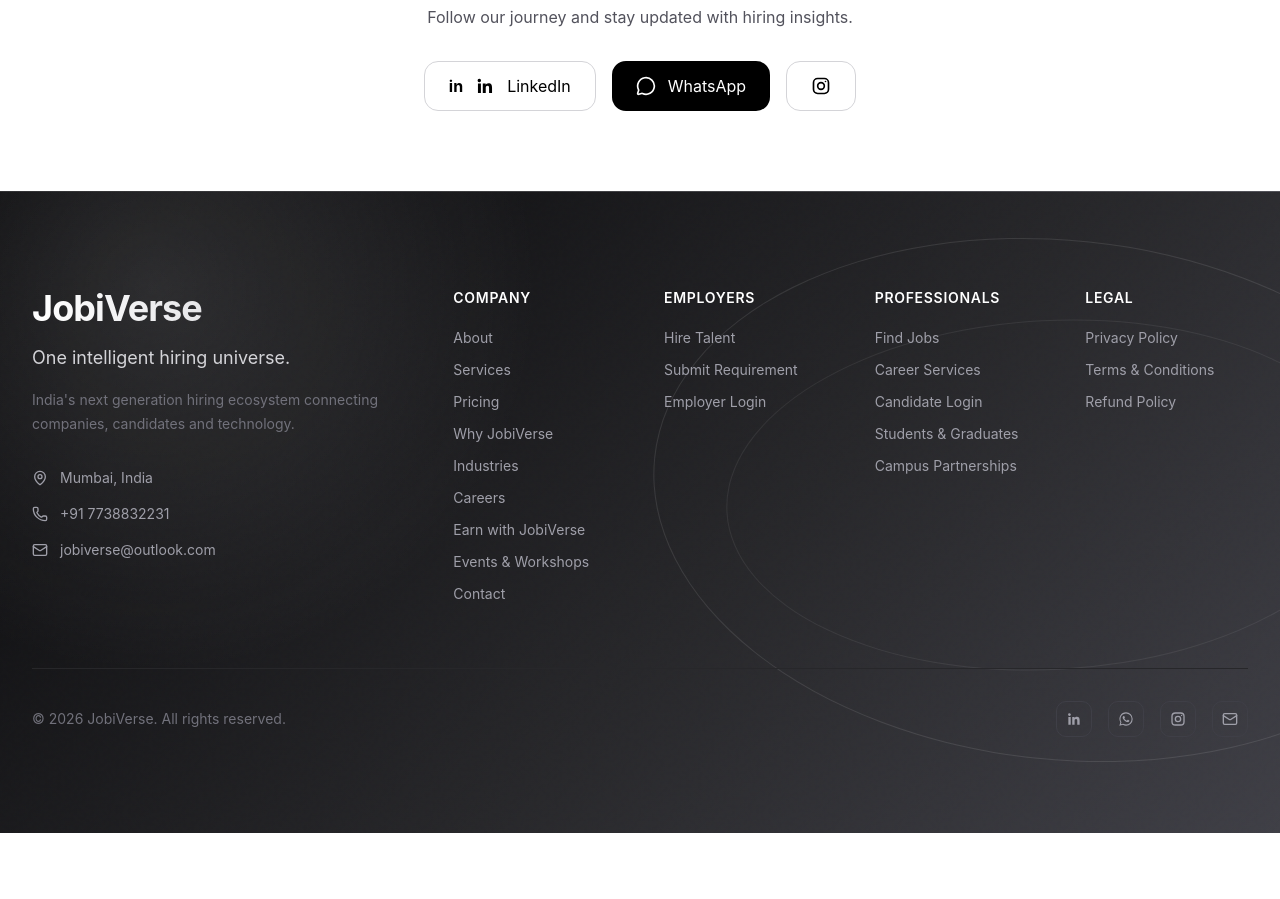
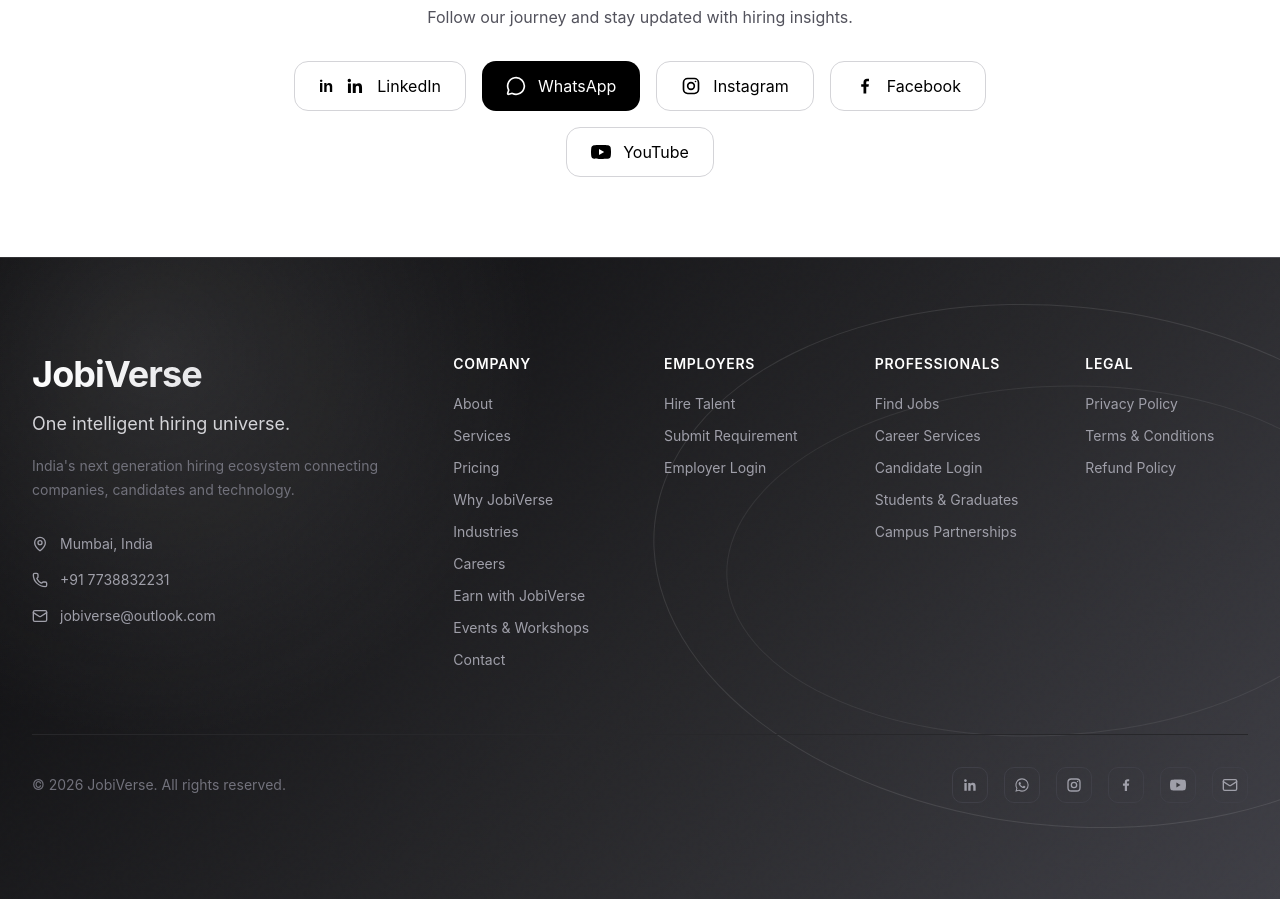
Before and after one commit to jobiverse2026/jobiverse, a Next.js app: page /contact in a window 1280 px wide. Shown: the part 1800-2699 px from the top of the page. Before the commit the page ends 2633 px from the top, so only its background shows below. Built offline with nearby package versions, Linux system fonts and the light colour scheme; no server answers.

Commit message:
fix: harden admin access and add social channels

```diff
--- a/app/admin/layout.tsx
+++ b/app/admin/layout.tsx
@@ -1,13 +1,28 @@
 import type { ReactNode } from "react";
+import { redirect } from "next/navigation";
 
 import AdminShell from "@/components/admin/AdminShell";
+import { requireRole } from "@/lib/auth/authorization";
 
 type AdminLayoutProps = {
   children: ReactNode;
 };
 
-export default function AdminLayout({
+export default async function AdminLayout({
   children,
 }: AdminLayoutProps) {
+  let authorized = false;
+
+  try {
+    await requireRole(["admin"]);
+    authorized = true;
+  } catch {
+    authorized = false;
+  }
+
+  if (!authorized) {
+    redirect("/login/admin?access=denied");
+  }
+
   return <AdminShell>{children}</AdminShell>;
 }
--- a/app/contact/page.tsx
+++ b/app/contact/page.tsx
@@ -8,7 +8,7 @@
   UserRound,
   MessageCircle,
 } from "lucide-react";
-import { InstagramIcon, LinkedInIcon } from "@/components/common/social-icons";
+import { FacebookIcon, InstagramIcon, LinkedInIcon, YouTubeIcon } from "@/components/common/social-icons";
 
 
 const contactCards = [
@@ -413,7 +413,34 @@
 
              <span className="text-lg">
               <InstagramIcon className="h-5 w-5" />
-</span>
+             </span>
+             Instagram
+
+
+            </a>
+
+
+
+            <a
+              href="https://www.facebook.com/profile.php?id=61592181941812"
+              target="_blank"
+              rel="noreferrer"
+              aria-label="JobiVerse on Facebook"
+              className="inline-flex items-center gap-3 rounded-xl border border-zinc-300 px-6 py-3 transition hover:bg-black hover:text-white"
+            >
+              <FacebookIcon className="h-5 w-5" /> Facebook
+            </a>
+
+
+
+            <a
+              href="https://www.youtube.com/@Jobiverse2026"
+              target="_blank"
+              rel="noreferrer"
+              aria-label="JobiVerse on YouTube"
+              className="inline-flex items-center gap-3 rounded-xl border border-zinc-300 px-6 py-3 transition hover:bg-black hover:text-white"
+            >
+              <YouTubeIcon className="h-5 w-5" /> YouTube
 
 
             </a>
--- a/app/layout.tsx
+++ b/app/layout.tsx
@@ -45,7 +45,7 @@
     <html lang="en-IN" data-scroll-behavior="smooth">
       <body>
         <a href="#main-content" className="skip-to-content">Skip to main content</a>
-        <script type="application/ld+json" dangerouslySetInnerHTML={{__html:JSON.stringify({"@context":"https://schema.org","@type":"Organization",name:"JobiVerse",legalName:"MOHAMMAD AMIR MOHAMMAD ASLAM ANSARI",url:process.env.NEXT_PUBLIC_SITE_URL??"https://www.jobiverse.in",logo:`${process.env.NEXT_PUBLIC_SITE_URL??"https://www.jobiverse.in"}/images/branding/jobiverse-logo.svg`,email:"jobiverse@outlook.com",telephone:"+91-7738832231",address:{"@type":"PostalAddress",streetAddress:"Room No. 25, Plot No. 70, Malad (W)",addressLocality:"Mumbai",addressRegion:"Maharashtra",postalCode:"400095",addressCountry:"IN"},sameAs:["https://www.linkedin.com/in/jobiverse","https://www.instagram.com/jobiverse__/"],description:"Indian recruitment and HR technology platform supporting employers, professionals, students and service creators."})}}/>
+        <script type="application/ld+json" dangerouslySetInnerHTML={{__html:JSON.stringify({"@context":"https://schema.org","@type":"Organization",name:"JobiVerse",legalName:"MOHAMMAD AMIR MOHAMMAD ASLAM ANSARI",url:process.env.NEXT_PUBLIC_SITE_URL??"https://www.jobiverse.in",logo:`${process.env.NEXT_PUBLIC_SITE_URL??"https://www.jobiverse.in"}/images/branding/jobiverse-logo.svg`,email:"jobiverse@outlook.com",telephone:"+91-7738832231",address:{"@type":"PostalAddress",streetAddress:"Room No. 25, Plot No. 70, Malad (W)",addressLocality:"Mumbai",addressRegion:"Maharashtra",postalCode:"400095",addressCountry:"IN"},sameAs:["https://www.linkedin.com/in/jobiverse","https://www.instagram.com/jobiverse__/","https://www.facebook.com/profile.php?id=61592181941812","https://www.youtube.com/@Jobiverse2026"],description:"Indian recruitment and HR technology platform supporting employers, professionals, students and service creators."})}}/>
         <AuthProvider>
           <Navbar />
           <LogoutSuccessNotice />
--- a/app/signup/page.tsx
+++ b/app/signup/page.tsx
@@ -1,8 +1,9 @@
 import LoginShell from "@/components/auth/LoginShell";
 import SignupCard from "@/components/auth/SignupCard";
+import { redirect } from "next/navigation";
 
-type Role = "candidate" | "employer" | "recruiter" | "admin" | "creator";
-const validRoles: Role[] = ["candidate", "employer", "recruiter", "admin", "creator"];
+type Role = "candidate" | "employer" | "recruiter" | "creator";
+const validRoles: Role[] = ["candidate", "employer", "recruiter", "creator"];
 
 export default async function SignupPage({
   searchParams,
@@ -10,6 +11,10 @@
   searchParams: Promise<{ role?: string; ref?: string; next?: string }>;
 }) {
   const params = await searchParams;
+  if (params.role === "admin") {
+    redirect("/login/admin?access=restricted");
+  }
+
   const role = validRoles.includes(params.role as Role)
     ? (params.role as Role)
     : "candidate";
--- a/components/auth/LoginCard.tsx
+++ b/components/auth/LoginCard.tsx
@@ -28,6 +28,11 @@
   recruiter_access_required: "Recruiter login is available only after your employer adds this email to recruiter seats. Please contact your employer or JobiVerse.",
 };
 
+const accessMessage: Record<string, string> = {
+  restricted: "Admin accounts cannot be created publicly. Only JobiVerse-authorized administrators can use this portal.",
+  denied: "You are not authorized to access the JobiVerse admin portal.",
+};
+
 type Props = {
   role?: Role;
 };
@@ -42,8 +47,11 @@
 
   const searchParams = useSearchParams();
   const urlError = searchParams.get("error");
+  const access = searchParams.get("access");
   const verified = searchParams.get("verified") === "1";
-  const visibleError = error ?? (urlError ? urlErrorMessage[urlError] ?? "Access could not be completed. Please try again." : null);
+  const visibleError = error
+    ?? (access ? accessMessage[access] ?? null : null)
+    ?? (urlError ? urlErrorMessage[urlError] ?? "Access could not be completed. Please try again." : null);
 
   const oauthCallbackUrl = () => {
     const params = new URLSearchParams({ role });
--- a/components/common/social-icons.tsx
+++ b/components/common/social-icons.tsx
@@ -27,3 +27,19 @@
     </svg>
   );
 }
+
+export function FacebookIcon(props: IconProps) {
+  return (
+    <svg viewBox="0 0 24 24" fill="currentColor" aria-hidden="true" {...props}>
+      <path d="M13.5 21v-8h2.75l.41-3.2H13.5V7.76c0-.93.26-1.56 1.59-1.56h1.69V3.34c-.29-.04-1.3-.13-2.47-.13-2.44 0-4.11 1.49-4.11 4.23V9.8H7.44V13h2.76v8h3.3Z" />
+    </svg>
+  );
+}
+
+export function YouTubeIcon(props: IconProps) {
+  return (
+    <svg viewBox="0 0 24 24" fill="currentColor" aria-hidden="true" {...props}>
+      <path d="M23.5 6.2a3 3 0 0 0-2.11-2.12C19.52 3.58 12 3.58 12 3.58s-7.52 0-9.39.5A3 3 0 0 0 .5 6.2 31.26 31.26 0 0 0 0 12a31.26 31.26 0 0 0 .5 5.8 3 3 0 0 0 2.11 2.12c1.87.5 9.39.5 9.39.5s7.52 0 9.39-.5a3 3 0 0 0 2.11-2.12A31.26 31.26 0 0 0 24 12a31.26 31.26 0 0 0-.5-5.8ZM9.6 15.6V8.4l6.24 3.6-6.24 3.6Z" />
+    </svg>
+  );
+}
--- a/components/layout/footer.tsx
+++ b/components/layout/footer.tsx
@@ -8,7 +8,7 @@
   MapPin,
   ArrowUpRight,
 } from "lucide-react";
-import { InstagramIcon, LinkedInIcon, WhatsAppIcon } from "@/components/common/social-icons";
+import { FacebookIcon, InstagramIcon, LinkedInIcon, WhatsAppIcon, YouTubeIcon } from "@/components/common/social-icons";
 
 
 
@@ -408,6 +408,26 @@
 
             </Link>
 
+            <Link
+              href="https://www.facebook.com/profile.php?id=61592181941812"
+              target="_blank"
+              rel="noreferrer"
+              aria-label="JobiVerse on Facebook"
+              className="flex h-9 w-9 items-center justify-center rounded-lg border border-zinc-700 text-zinc-400 transition hover:border-white hover:text-white"
+            >
+              <FacebookIcon className="h-4 w-4" />
+            </Link>
+
+            <Link
+              href="https://www.youtube.com/@Jobiverse2026"
+              target="_blank"
+              rel="noreferrer"
+              aria-label="JobiVerse on YouTube"
+              className="flex h-9 w-9 items-center justify-center rounded-lg border border-zinc-700 text-zinc-400 transition hover:border-white hover:text-white"
+            >
+              <YouTubeIcon className="h-4 w-4" />
+            </Link>
+
 
 
 
--- a/components/layout/nav-data.ts
+++ b/components/layout/nav-data.ts
@@ -402,5 +402,4 @@
   { title: "Candidate Sign Up", description: "Create a career profile and access opportunities.", href: "/signup?role=candidate", icon: Briefcase },
   { title: "Employer Sign Up", description: "Create a company account and start hiring.", href: "/signup?role=employer", icon: Building2 },
   { title: "Recruiter Sign Up", description: "Request a verified JobiVerse recruiter workspace.", href: "/signup?role=recruiter", icon: Users },
-  { title: "Admin Sign Up", description: "Request secure authorized platform access.", href: "/signup?role=admin", icon: Target },
 ];
```
Also changed, not shown: app/about/page.tsx (+2 -2 lines), components/auth/SignupCard.tsx (+3 -22 lines), 1 other file (tests, documents, lock files or other folders).
